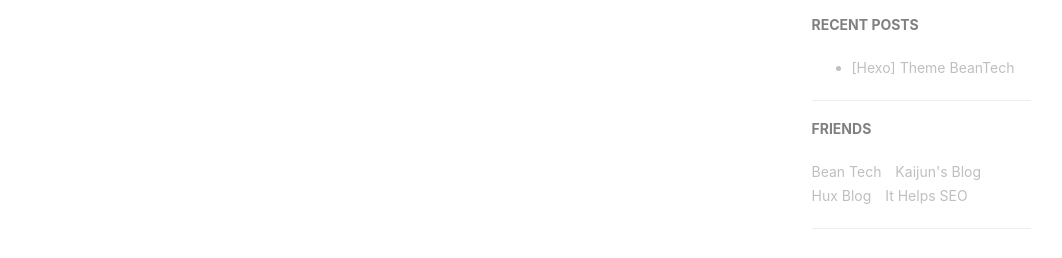
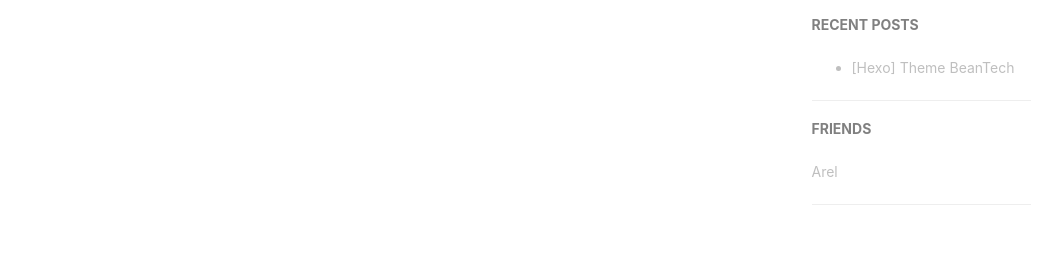
Before and after one commit to andyka1714/Blog, a plain HTML site: page index.html in a window 1280 px wide. Shown: the part 893-1151 px from the top of the page, without its empty margins (136-1198 px from the left). Drawn offline with nearby package versions, Linux system fonts and the light colour scheme.

Commit message:
Site updated: 2018-03-26 20:08:25

```diff
--- a/index.html
+++ b/index.html
@@ -136,14 +136,14 @@
 
 
                         <li>
-                            <a href="/Blog/about/">About</a>
+                            <a href="/Blog/archive/">Archives</a>
                         </li>
 
 
 
 
                         <li>
-                            <a href="/Blog/archive/">Archives</a>
+                            <a href="/Blog/about/">About</a>
                         </li>
 
 
@@ -369,13 +369,7 @@ I publish the whole project f......
 <ul class="list-inline">
 
 
-        <li><a href="http://beantech.org" target="_blank">Bean Tech</a></li>
-
-        <li><a href="http://blog.kaijun.rocks" target="_blank">Kaijun&#39;s Blog</a></li>
-
-        <li><a href="http://huangxuan.me" target="_blank">Hux Blog</a></li>
-
-        <li><a href="#" target="_blank">It Helps SEO</a></li>
+        <li><a href="https://godlike0108.github.io/" target="_blank">Arel</a></li>
 
 </ul>
 
--- a/page-sitemap.xml
+++ b/page-sitemap.xml
@@ -14,14 +14,14 @@
     </url>
 
     <url>
-        <loc>https://andyka1714.github.io/about/</loc>
+        <loc>https://andyka1714.github.io/archive/</loc>
         <lastmod>2018-03-26T11:27:55.000Z</lastmod>
         <changefreq>weekly</changefreq>
         <priority>0.8</priority>
     </url>
 
     <url>
-        <loc>https://andyka1714.github.io/archive/</loc>
+        <loc>https://andyka1714.github.io/about/</loc>
         <lastmod>2018-03-26T11:27:55.000Z</lastmod>
         <changefreq>weekly</changefreq>
         <priority>0.8</priority>
```
Also changed, not shown: 2017/03/18/hexo-theme-beantech/index.html (+3 -9 lines), 404.html (+2 -2 lines), about/index.html (+3 -9 lines), archive/index.html (+3 -9 lines), archives/2017/03/index.html (+3 -9 lines), archives/2017/index.html (+3 -9 lines), archives/index.html (+3 -9 lines), tags/Blog/index.html (+3 -9 lines), tags/Hexo/index.html (+3 -9 lines), tags/index.html (+2 -2 lines).
